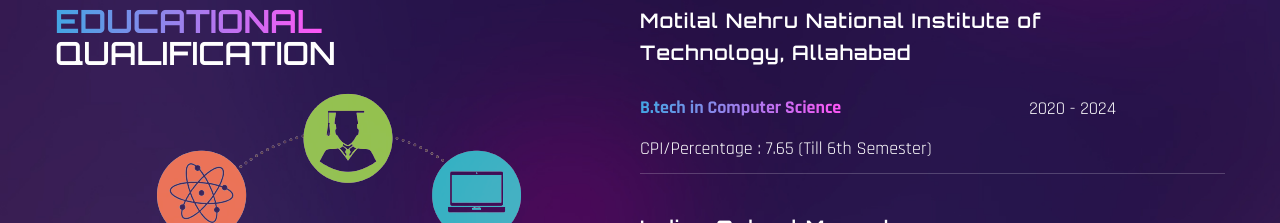
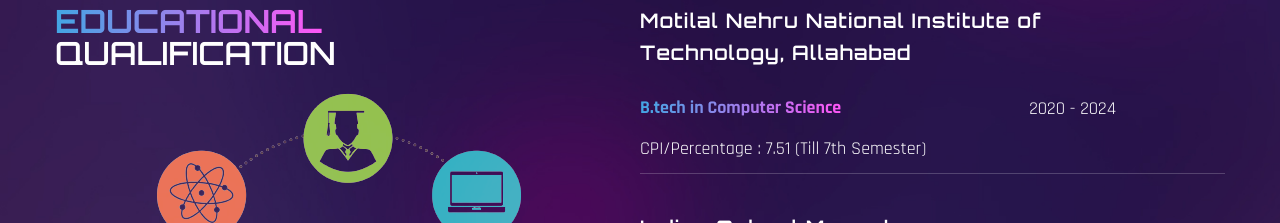
Before and after one commit to samarthsarkar/Portfolio, a React (Create React App) app: page / in a window 1280 px wide. Shown: the part 1820-2043 px from the top of the page. Built offline with nearby package versions, Linux system fonts and the light colour scheme; the HTML template or start-up script is replaced by a standard one; a web font is replaced by a local one.

Commit message:
Update Academics.js

```diff
--- a/src/components/Academics.js
+++ b/src/components/Academics.js
@@ -7,7 +7,7 @@
     college: "Motilal Nehru National Institute of Technology, Allahabad",
     qualification: "B.tech in Computer Science",
     year: "2020 - 2024",
-    cpi: "7.65 (Till 6th Semester)",
+    cpi: "7.51 (Till 7th Semester)",
   },
   {
     college: "Indian School Muscat",
```
